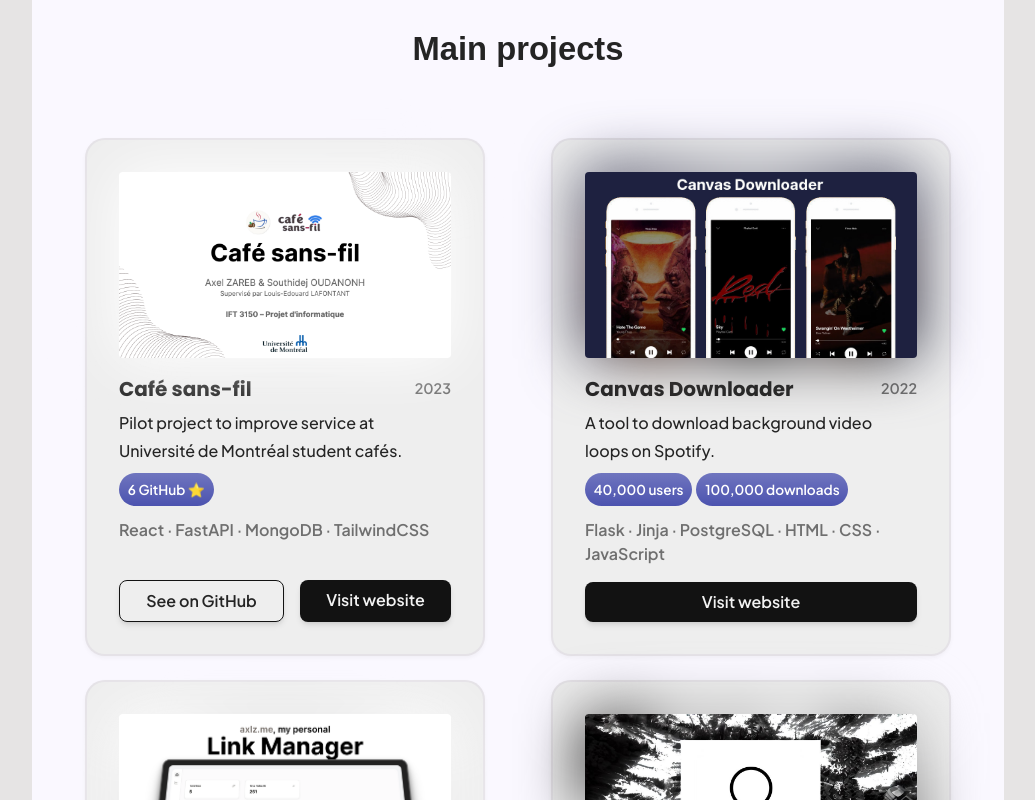
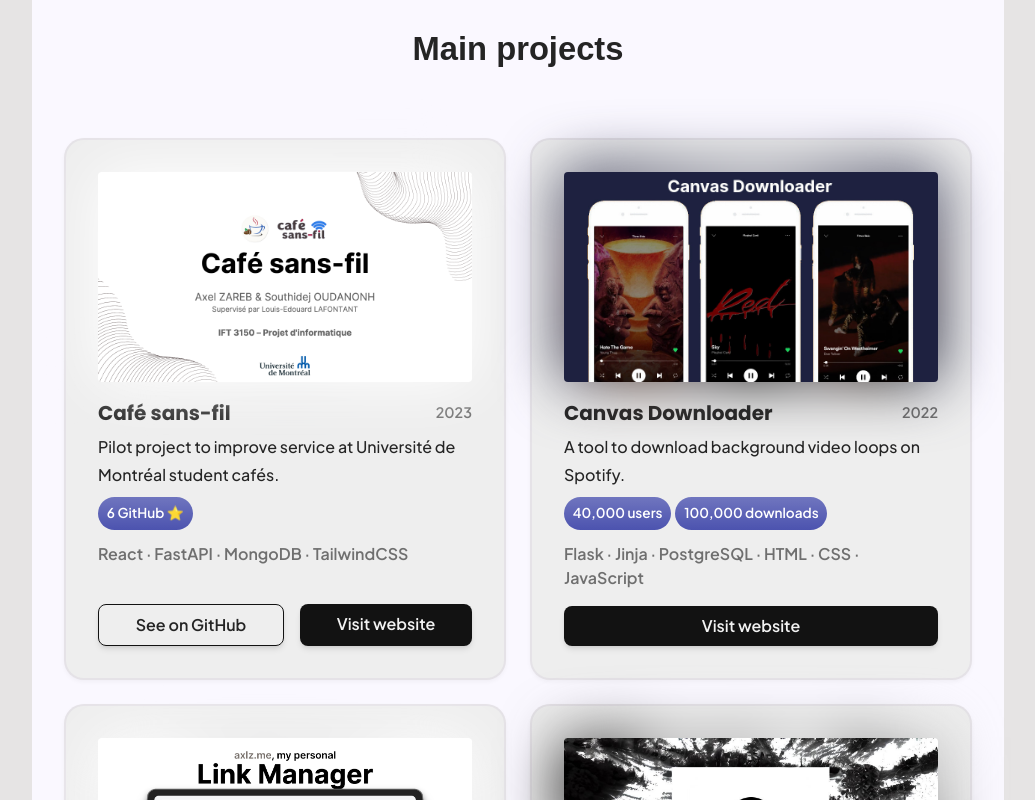
Before and after one commit to axeelz/portfolio, a React (Vite) app: page / in a window 1280 px wide. Shown: the part 700-1500 px from the top of the page, without its empty margins (122-1157 px from the left). Built offline with nearby package versions, Linux system fonts and the light colour scheme; no server answers; the database is empty; a web font is replaced by a local one.

Commit message:
style: better card size on desktop

```diff
--- a/src/components/ProjectCard.tsx
+++ b/src/components/ProjectCard.tsx
@@ -16,6 +16,10 @@ const Card = styled.div`
   flex-direction: column;
   justify-content: space-between;
   width: 100%;
+
+  @media (min-width: 830px) {
+    max-width: unset;
+  }
 `;
 
 const NameDateContainer = styled.div`
```
